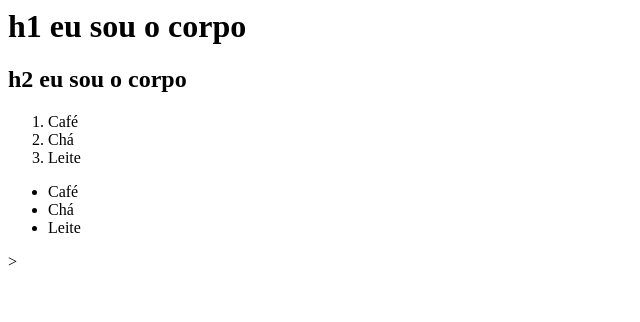
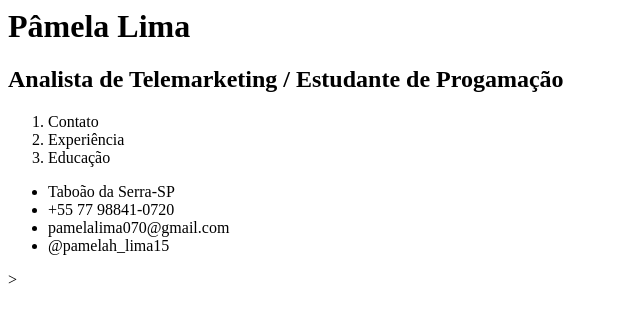
Before and after one commit to pamelalima15/pamelalima15.github.io, a plain HTML site: page index.html in a window 1280 px wide. Shown: the whole page, without its empty margins (0-640 px from the left). Drawn offline with Linux system fonts and the light colour scheme.

Commit message:
Update index.html

```diff
--- a/index.html
+++ b/index.html
@@ -1,21 +1,22 @@
 <html>
     <head>
         <title>
-            Olá eu sou a cabeça
+            Olá eu sou a Pâmela Lima
         </title>
     </head>
     <body>
-        <h1>h1 eu sou o corpo</h1>
-        <h2>h2 eu sou o corpo</h2>
+        <h1>Pâmela Lima</h1>
+        <h2>Analista de Telemarketing / Estudante de Progamação</h2>
     </body>
     <ol>
-        <li>Café</li>
-        <li>Chá</li>
-        <li>Leite</li>
+        <li>Contato</li>
+        <li>Experiência</li>
+        <li>Educação</li>
     </ol>
     <ul>
-        <li>Café</li>
-        <li>Chá</li>
-        <li>Leite</li>
+        <li>Taboão da Serra-SP</li>
+        <li>+55 77 98841-0720</li>
+        <li>pamelalima070@gmail.com</li>
+        <li>@pamelah_lima15</li>
     </ul>
 </html>>
```
